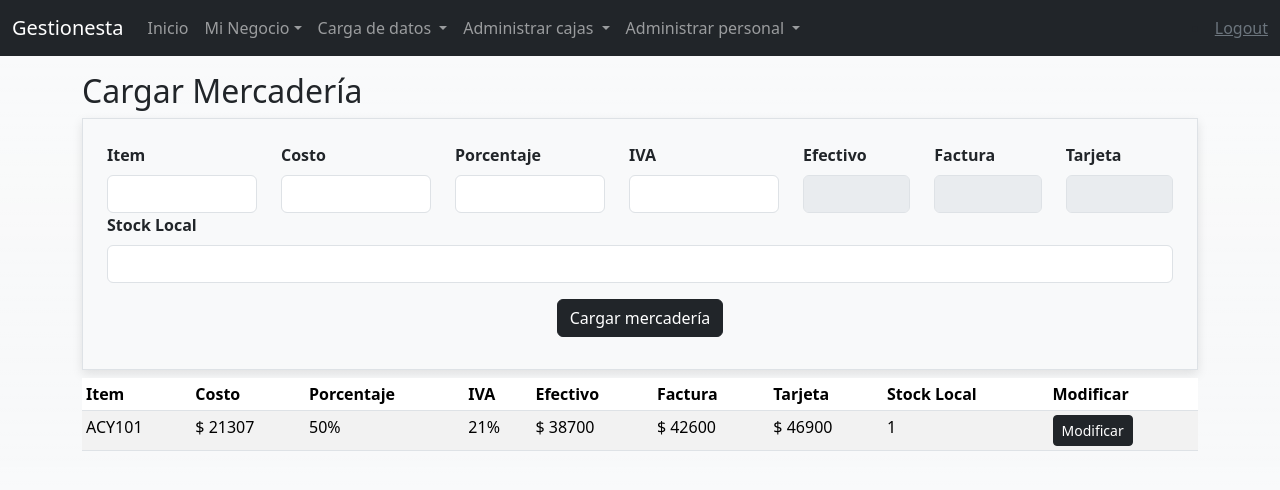
After one commit to ezeguada/GestionestaERP, a Flask app: page /cargamercaderia in a window 1280 px wide. The commit adds this page. Shown: the top 490 px of the page. Run offline with Flask 3, Linux system fonts and the light colour scheme; a user stored in the database is signed in; parts of the project's set-up code (start-up, migrations or seed data) failed here and were passed over; some libraries are stand-ins or nearby versions.

Commit message:
feat: creacion de templates HTML de creación y modificación. - cargamercaderia.html, modificarmercaderia.html, crearlocal.html, modificarlocal.html. También se agrega un txt de pendientes

```diff
--- a/app.py
+++ b/app.py
@@ -181,6 +181,30 @@ def compras():
 @login_required
 def gastos():
     return render_template("gastos.html", nombre="Gastos")
+
+
+@app.route("/cargamercaderia", methods=["GET", "POST"])
+@login_required
+def cargamercaderia():
+    return render_template("cargamercaderia.html", nombre="Cargar mercadería")
+
+
+@app.route("/crearlocal", methods=["GET", "POST"])
+@login_required
+def crearlocal():
+    return render_template("crearlocal.html", nombre="Unidades de negocio")
+
+
+@app.route("/modificarnegocio", methods=["GET", "POST"])
+@login_required
+def modificarnegocio():
+    return render_template("modificarnegocio.html", nombre="Modificar unidad de negocio")
+
+
+@app.route("/modificarmercaderia", methods=["GET", "POST"])
+@login_required
+def modificarmercaderia():
+    return render_template("modificarmercaderia.html", nombre="Modificar mercadería")
 
 
 @app.route("/formulario", methods=["GET", "POST"])
--- a/templates/cargadiaria.html
+++ b/templates/cargadiaria.html
@@ -1,7 +1,7 @@
 {% extends "layout.html" %}
 
 {% block title %}
-    {{ type }}
+    {{ nombre }}
 {% endblock %}
 
 {% block body %}
--- /dev/null
+++ b/templates/cargamercaderia.html
@@ -0,0 +1,106 @@
+{% extends "layout.html" %}
+
+{% block title %}
+    {{ nombre }}
+{% endblock %}
+
+{% block body %}
+
+<div class="container">
+
+    <!-- Carga de datos a la base de datos -->
+
+    <h2>Cargar Mercadería</h2>
+
+    <div class="container border border-1 mb-2" style="background: #f8f9fa; box-shadow: 0px 4px 10px rgba(0,0,0,0.1);">
+        <form action="/cargamercaderia" method="post" class="container py-4 needs-validation mb-2"  novalidate>
+            <div class="row">
+                <div class="col">
+                    <label for="item" class="form-label fw-bold">Item</label>
+                    <input style="min-width: 150px;" type="text" class="form-control" id="item" name="item">
+                </div>
+                <div class="col">
+                    <label for="costo" class="form-label fw-bold">Costo</label>
+                    <input style="min-width: 150px;" type="number" class="form-control" id="costo" name="costo">
+                </div>
+                <div class="col">
+                    <label for="porcentaje" class="form-label fw-bold">Porcentaje</label>
+                    <input style="min-width: 150px;" type="number" class="form-control" id="porcentaje" name="porcentaje">
+                </div>
+                <div class="col">
+                    <label for="iva" class="form-label fw-bold">IVA</label>
+                    <input style="min-width: 150px;" type="number" class="form-control" id="iva" name="iva">
+                </div>
+                <div class="col">
+                    <label for="efectivo" class="form-label fw-bold">Efectivo</label>
+                    <input type="number" class="form-control" id="efectivo" name="efectivo" readonly disabled>
+                </div>
+                <div class="col">
+                    <label for="factura" class="form-label fw-bold">Factura</label>
+                    <input type="number" class="form-control" id="factura" name="factura" readonly disabled>
+                </div>
+                <div class="col">
+                    <label for="tarjeta" class="form-label fw-bold">Tarjeta</label>
+                    <input type="number" class="form-control" id="tarjeta" name="tarjeta" readonly disabled>
+                </div>
+                <!-- {% for local in locales %}
+                <div class="col">
+                    <label for="stock{{ local.id }}" class="form-label fw-bold">Stock Local</label>
+                    <input style="min-width: 150px;" type="number" class="form-control" id="stock{{ local.id }}" name="stock{{ local.id }}">
+                </div>
+                {% endfor %} -->
+                <div class="col">
+                    <label for="stock" class="form-label fw-bold">Stock Local</label>
+                    <input style="min-width: 150px;" type="number" class="form-control" id="stock" name="stock">
+                </div>
+
+            </div>
+
+            <div class="d-flex justify-content-center mt-3">
+                <button class="btn btn-dark" type="submit">Cargar mercadería</button>
+            </div>
+
+        </form>
+
+    </div>
+
+    <table class="table table-striped table-hover table-sm">
+        <thead>
+            <tr>
+                <th scope="col">Item</th>
+                <th scope="col">Costo</th>
+                <th scope="col">Porcentaje</th>
+                <th scope="col">IVA</th>
+                <th scope="col">Efectivo</th>
+                <th scope="col">Factura</th>
+                <th scope="col">Tarjeta</th>
+                <th scope="col">Stock Local</th>
+                <th scope="col">Modificar</th>
+            </tr>
+        </thead>
+        <tbody>
+
+
+            <!-- Parte de la tabla que hay que ITERAR con la base de datos de mercadería -->
+            <tr>
+                <td scope="row">ACY101</td>
+                <td>$ 21307</td>
+                <td>50%</td>
+                <td>21%</td>
+                <td>$ 38700</td>
+                <td>$ 42600</td>
+                <td>$ 46900</td>
+                <td>1</td>
+                <td>
+                    <form method="GET" action="/modificarmercaderia">
+                        <input type="hidden" name="csrf_token" value="{{ csrf_token() }}">
+                        <!-- <input type="hidden" name="idlocal" value="{{ [0].id }}"> -->
+                        <input type="hidden" name="idmercaderia" value="1">
+                        <button type="submit" class="btn btn-dark btn-sm">Modificar</button>
+                    </form>
+                </td>
+            </tr>
+        </tbody>
+    </table>
+</div>
+{% endblock %}
--- a/templates/compras.html
+++ b/templates/compras.html
@@ -1,7 +1,7 @@
 {% extends "layout.html" %}
 
 {% block title %}
-    {{ type }}
+    {{ nombre }}
 {% endblock %}
 
 {% block body %}
--- a/templates/gastos.html
+++ b/templates/gastos.html
@@ -1,7 +1,7 @@
 {% extends "layout.html" %}
 
 {% block title %}
-    {{ type }}
+    {{ nombre }}
 {% endblock %}
 
 {% block body %}
--- a/templates/layout.html
+++ b/templates/layout.html
@@ -34,15 +34,24 @@
                         <li><a class="dropdown-item" href="/stock" class="btn btn-dark mt-3 mb-2">Control de stock</a></li>
                     </ul>
                 </li>
-                <li class="nav-item">
-                    <a class="nav-link" href="/formulario">Cierre de Caja</a>
+                {% if session["user_level"] == 794652315648 or session["user_level"] == 794652315647 %}
+                <li class="nav-item dropdown">
+                    <a class="nav-link dropdown-toggle" href="#" role="button" data-bs-toggle="dropdown" aria-expanded="false">
+                        Carga de datos
+                    </a>
+                    <ul class="dropdown-menu dropdown-menu-dark">
+                            <li><a class="dropdown-item" href="/cargamercaderia">Cargar mercadería</a></li>
+                            <li><a class="dropdown-item" href="/crearlocal">Unidades de negocio</a></li>
+                            <li><a class="dropdown-item" href="/crearlocal">Unidades de negocio</a></li>
+
+                    </ul>
                 </li>
-                {% if session["user_level"] == 794652315648 or session["user_level"] == 794652315647 %}
                 <li class="nav-item dropdown">
                     <a class="nav-link dropdown-toggle" href="#" role="button" data-bs-toggle="dropdown" aria-expanded="false">
                         Administrar cajas
                     </a>
                     <ul class="dropdown-menu dropdown-menu-dark">
+                            <li><a class="dropdown-item" href="/formulario">Cierre de Caja</a></li>
                             <li><a class="dropdown-item" href="/visualizacion">Ver cierres de caja</a></li>
                             <li><a class="dropdown-item" href="/bonosdecaja">Bonos de caja</a></li>
 
@@ -73,6 +82,7 @@
             </div>
         </nav>
         <div class="container mt-5 pt-4"></div>
-        {% block body %}{% endblock %}
+        {% block body %}
+        {% endblock %}
     </body>
 </html>
--- a/templates/presupuestos.html
+++ b/templates/presupuestos.html
@@ -1,7 +1,7 @@
 {% extends "layout.html" %}
 
 {% block title %}
-    {{ type }}
+    {{ nombre }}
 {% endblock %}
 
 {% block body %}
```
Also changed, not shown: templates/crearlocal.html (added, +75 -0 lines), templates/falta.txt (added, +8 -0 lines), templates/modificarmercaderia.html (added, +67 -0 lines), templates/modificarnegocio.html (added, +42 -0 lines), database.db.
